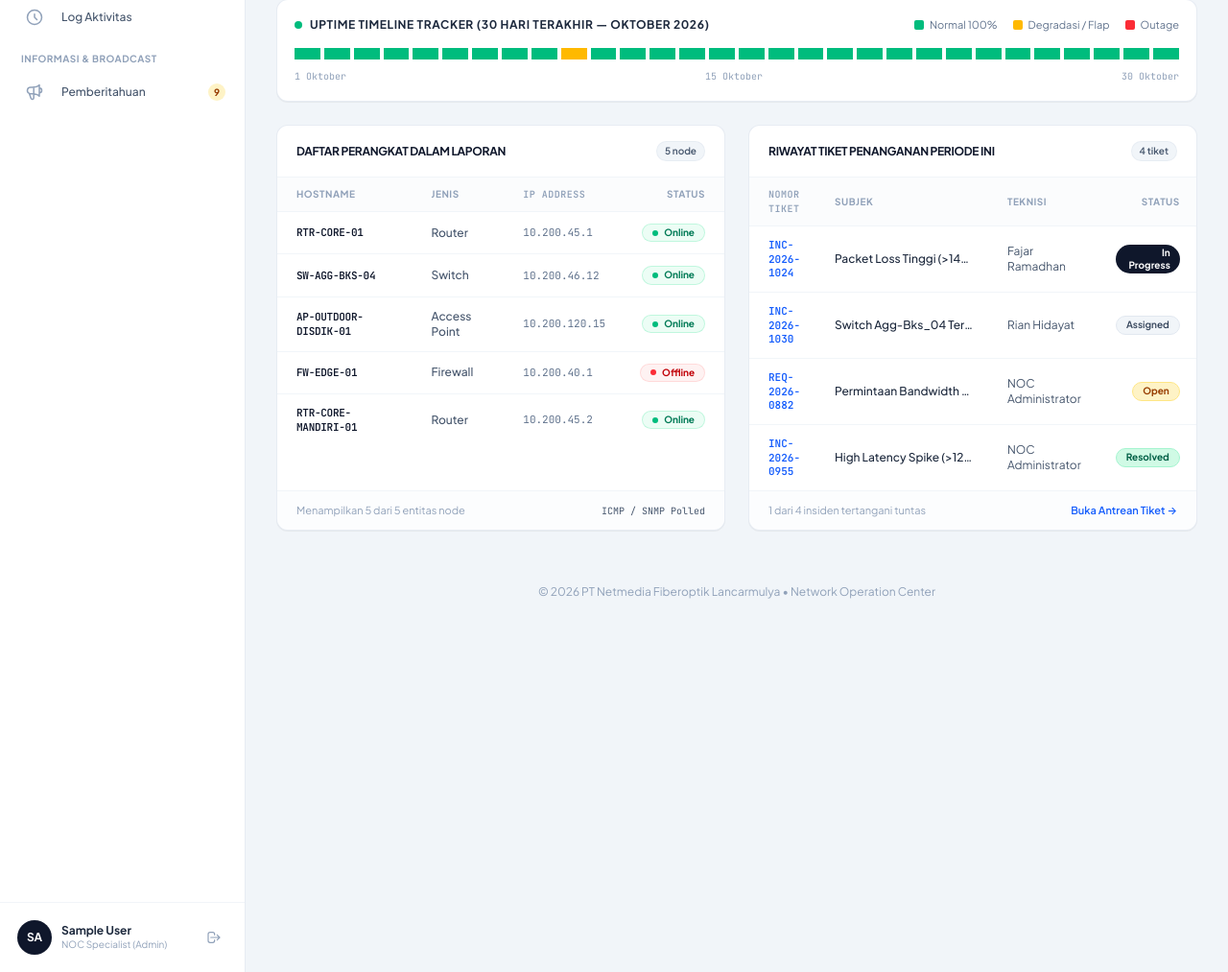
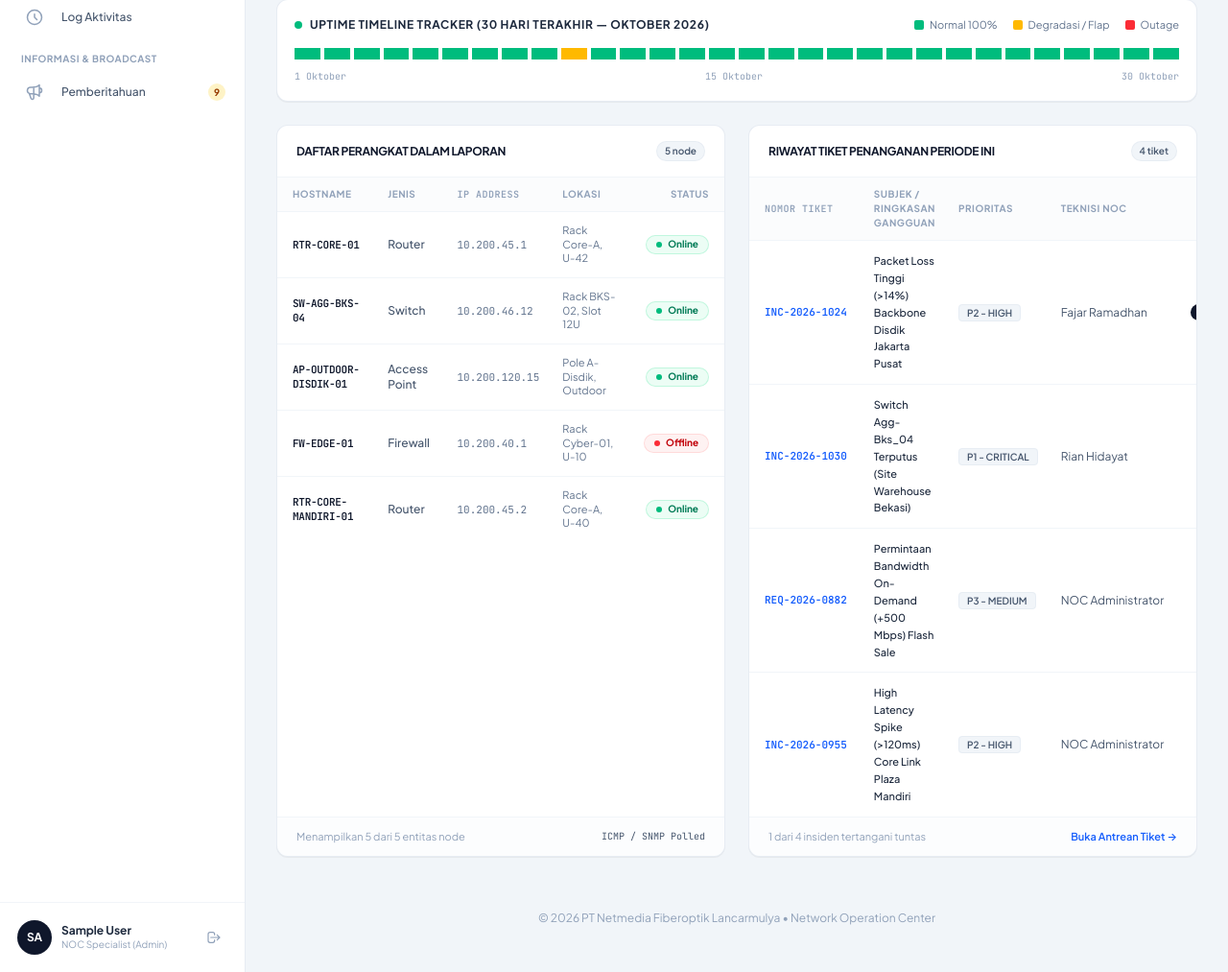
Before and after one commit to RifkiNizami/web-monitoring-jaringan, a Laravel app: page /reports in a window 1280 px wide. Shown: the part 520-1533 px from the top of the page at 96% size. Run offline with Laravel 12, Linux system fonts and the light colour scheme; the visitor is signed in with stand-in values (Sample User, id 1); data comes from the database, SQL or seed files in the repository; data that the repository does not hold is empty; style sheets or scripts are compiled from the project's sources; some libraries are stand-ins or nearby versions.

Commit message:
Update report export and devices view

```diff
--- a/app/Http/Controllers/Admin/ReportController.php
+++ b/app/Http/Controllers/Admin/ReportController.php
@@ -2,7 +2,7 @@
 
 namespace App\Http\Controllers\Admin;
 
-use App\Exports\DevicesReportExport;
+use App\Exports\FullReportExport;
 use App\Http\Controllers\Controller;
 use App\Models\Customer;
 use App\Models\Device;
@@ -115,7 +115,7 @@ class ReportController extends Controller
     }
 
     /**
-     * Ekspor data perangkat laporan ke format spreadsheet Excel (.xlsx).
+     * Ekspor data laporan lengkap (perangkat & tiket) ke format spreadsheet Excel (.xlsx).
      */
     public function exportExcel(Request $request): Response
     {
@@ -123,18 +123,13 @@ class ReportController extends Controller
 
         $customerSlug = strtolower(preg_replace('/[^a-zA-Z0-9]+/', '-', $reportData['evaluatedPartner']));
         $filename = sprintf(
-            'NetFly_Device_Report_%s_%s_%s.xlsx',
+            'NetFly_Report_%s_%s_%s.xlsx',
             $customerSlug,
             $reportData['selectedMonthName'],
             $reportData['selectedYear']
         );
 
-        /** @var FromCollection $export */
-        $export = new DevicesReportExport(
-            $reportData['devices'],
-            $reportData['evaluatedPartner'],
-            $reportData['formattedPeriod']
-        );
+        $export = new FullReportExport($reportData);
 
         return Excel::download(
             $export,
--- a/resources/views/admin/reports.blade.php
+++ b/resources/views/admin/reports.blade.php
@@ -389,25 +389,29 @@
                             <table class="w-full text-left border-collapse">
                                 <thead>
                                     <tr class="border-b border-slate-100 bg-slate-50/60 text-[10px] font-bold uppercase tracking-wider text-slate-400">
-                                        <th class="py-2.5 px-5">HOSTNAME</th>
-                                        <th class="py-2.5 px-4">JENIS</th>
-                                        <th class="py-2.5 px-4 font-mono">IP ADDRESS</th>
-                                        <th class="py-2.5 px-5 text-right">STATUS</th>
+                                        <th class="py-2.5 px-4">HOSTNAME</th>
+                                        <th class="py-2.5 px-3">JENIS</th>
+                                        <th class="py-2.5 px-3 font-mono">IP ADDRESS</th>
+                                        <th class="py-2.5 px-3">LOKASI</th>
+                                        <th class="py-2.5 px-4 text-right">STATUS</th>
                                     </tr>
                                 </thead>
                                 <tbody class="divide-y divide-slate-100 text-xs">
                                     @forelse($devices as $device)
                                         <tr class="hover:bg-slate-50/80 transition-colors">
-                                            <td class="py-3 px-5 font-bold text-slate-900 font-mono text-[11px] tracking-tight">
+                                            <td class="py-3 px-4 font-bold text-slate-900 font-mono text-[11px] tracking-tight">
                                                 {{ $device['hostname'] }}
                                             </td>
-                                            <td class="py-3 px-4 text-slate-600 font-medium">
+                                            <td class="py-3 px-3 text-slate-600 font-medium">
                                                 {{ $device['type'] }}
                                             </td>
-                                            <td class="py-3 px-4 font-mono text-[11px] text-slate-500">
+                                            <td class="py-3 px-3 font-mono text-[11px] text-slate-500">
                                                 {{ $device['ip_address'] }}
                                             </td>
-                                            <td class="py-3 px-5 text-right">
+                                            <td class="py-3 px-3 text-[11px] text-slate-500">
+                                                {{ $device['location'] }}
+                                            </td>
+                                            <td class="py-3 px-4 text-right whitespace-nowrap">
                                                 @if($device['status_state'] === 'online')
                                                     <span class="inline-flex items-center gap-1.5 px-2.5 py-0.5 rounded-full text-[10px] font-bold bg-emerald-50 text-emerald-700 border border-emerald-200/60">
                                                         <span class="w-1.5 h-1.5 rounded-full bg-emerald-500"></span>
@@ -428,7 +432,7 @@
                                         </tr>
                                     @empty
                                         <tr>
-                                            <td colspan="4" class="py-8 text-center text-xs text-slate-400">
+                                            <td colspan="5" class="py-8 text-center text-xs text-slate-400">
                                                 Tidak ada perangkat jaringan yang tercatat untuk filter ini.
                                             </td>
                                         </tr>
@@ -462,25 +466,31 @@
                             <table class="w-full text-left border-collapse">
                                 <thead>
                                     <tr class="border-b border-slate-100 bg-slate-50/60 text-[10px] font-bold uppercase tracking-wider text-slate-400">
-                                        <th class="py-2.5 px-5 font-mono">NOMOR TIKET</th>
-                                        <th class="py-2.5 px-4">SUBJEK</th>
-                                        <th class="py-2.5 px-4">TEKNISI</th>
-                                        <th class="py-2.5 px-5 text-right">STATUS</th>
+                                        <th class="py-2.5 px-4 font-mono">NOMOR TIKET</th>
+                                        <th class="py-2.5 px-3">SUBJEK / RINGKASAN GANGGUAN</th>
+                                        <th class="py-2.5 px-3">PRIORITAS</th>
+                                        <th class="py-2.5 px-3">TEKNISI NOC</th>
+                                        <th class="py-2.5 px-4 text-right">STATUS</th>
                                     </tr>
                                 </thead>
                                 <tbody class="divide-y divide-slate-100 text-xs">
                                     @forelse($tickets as $ticket)
                                         <tr class="hover:bg-slate-50/80 transition-colors">
-                                            <td class="py-3 px-5 font-bold font-mono text-[11px] text-blue-600 hover:text-blue-800 cursor-pointer">
+                                            <td class="py-3 px-4 font-bold font-mono text-[11px] text-blue-600 hover:text-blue-800 cursor-pointer whitespace-nowrap">
                                                 {{ $ticket['ticket_number'] }}
                                             </td>
-                                            <td class="py-3 px-4 font-medium text-slate-800 max-w-[180px] truncate" title="{{ $ticket['full_subject'] }}">
-                                                {{ $ticket['subject'] }}
+                                            <td class="py-3 px-3 font-medium text-slate-800 text-[11px] leading-relaxed" title="{{ $ticket['full_subject'] }}">
+                                                {{ $ticket['full_subject'] }}
                                             </td>
-                                            <td class="py-3 px-4 text-slate-600 text-xs">
+                                            <td class="py-3 px-3 whitespace-nowrap">
+                                                <span class="text-[10px] font-semibold text-slate-600 bg-slate-100 px-2 py-0.5 rounded border border-slate-200/60">
+                                                    {{ $ticket['priority'] }}
+                                                </span>
+                                            </td>
+                                            <td class="py-3 px-3 text-slate-600 text-xs whitespace-nowrap">
                                                 {{ $ticket['technician'] }}
                                             </td>
-                                            <td class="py-3 px-5 text-right">
+                                            <td class="py-3 px-4 text-right whitespace-nowrap">
                                                 @if($ticket['status_type'] === 'in_progress')
                                                     <span class="inline-flex items-center px-2.5 py-0.5 rounded-full text-[10px] font-bold bg-slate-900 text-white">
                                                         In Progress
@@ -506,7 +516,7 @@
                                         </tr>
                                     @empty
                                         <tr>
-                                            <td colspan="4" class="py-8 text-center text-xs text-slate-400">
+                                            <td colspan="5" class="py-8 text-center text-xs text-slate-400">
                                                 Tidak ada riwayat tiket gangguan pada periode ini.
                                             </td>
                                         </tr>
--- a/routes/web.php
+++ b/routes/web.php
@@ -122,7 +122,6 @@ Route::middleware('auth')->group(function () {
 
         // Inventaris Perangkat Jaringan (Network Devices Management)
         Route::get('/devices', [DeviceController::class, 'index'])->name('devices.index');
-        Route::get('/devices/export-excel', [DeviceController::class, 'exportExcel'])->name('devices.exportExcel');
         Route::get('/devices/create', [DeviceController::class, 'create'])->name('devices.create');
         Route::post('/devices', [DeviceController::class, 'store'])->name('devices.store');
         Route::get('/devices/{id}/edit', [DeviceController::class, 'edit'])->name('devices.edit');
```
Also changed, not shown: app/Exports/DevicesReportExport.php (+7 -1 lines), app/Exports/FullReportExport.php (added, +32 -0 lines), app/Exports/TicketsReportExport.php (added, +111 -0 lines), resources/views/admin/devices.blade.php (+1 -11 lines).
